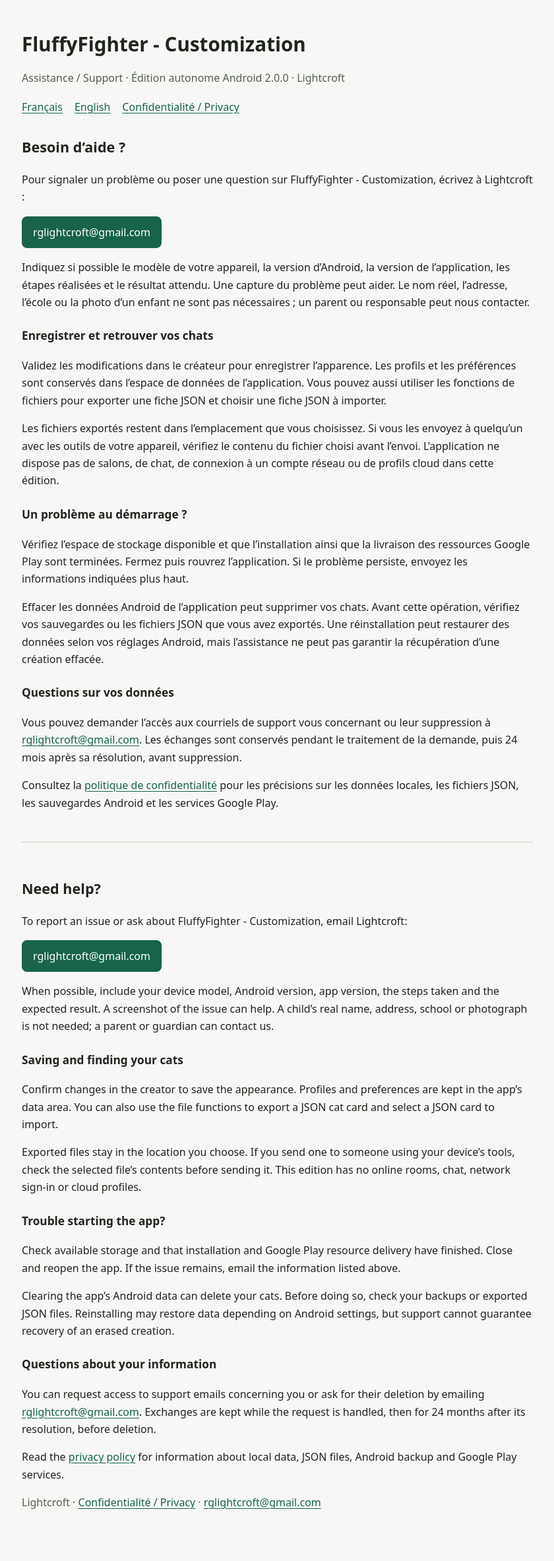
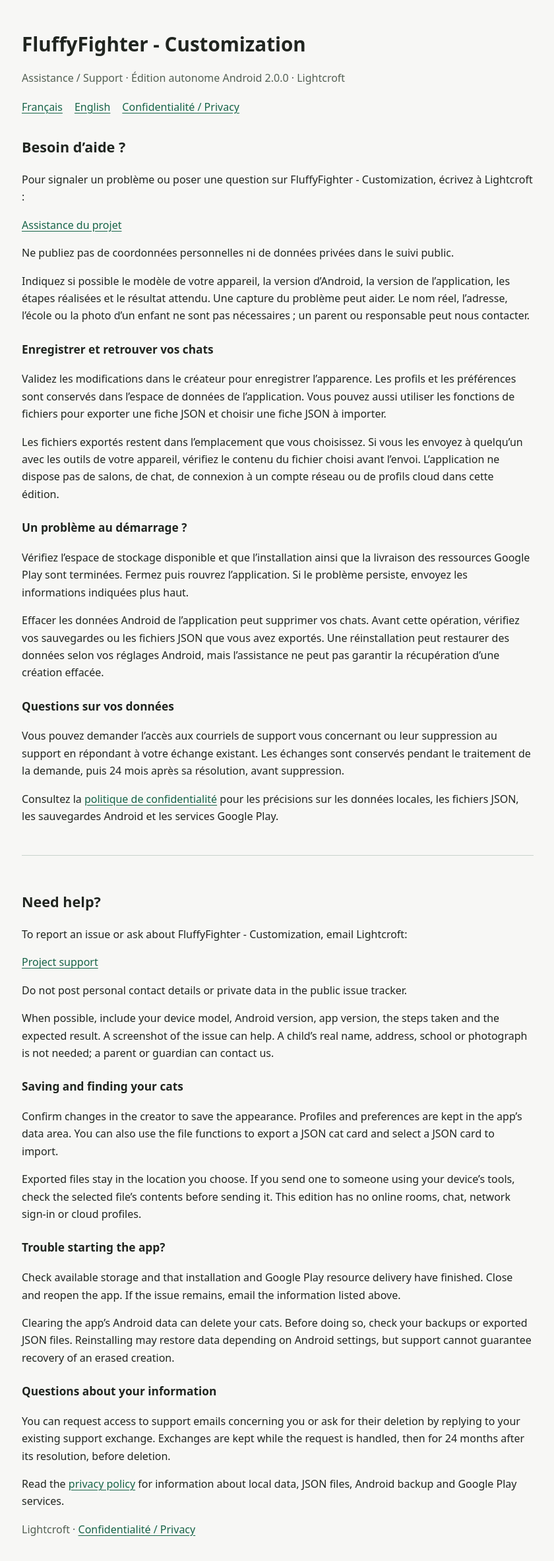
Before and after one commit to 0Lightcroft/fluffy-universe, a plain HTML site: page support-fluffyfighter-customization.html in a window 1280 px wide. Shown: the whole page at 66% size, without its empty margins (219-1059 px from the left). Drawn offline with Linux system fonts and the light colour scheme.

Commit message:
Remove personal contact details from public support pages

```diff
--- a/support-fluffyfighter-customization.html
+++ b/support-fluffyfighter-customization.html
@@ -18,7 +18,7 @@
   <section id="francais" lang="fr" aria-labelledby="titre-fr">
     <h2 id="titre-fr">Besoin d’aide ?</h2>
     <p>Pour signaler un problème ou poser une question sur FluffyFighter - Customization, écrivez à Lightcroft :</p>
-    <p><a class="contact" href="mailto:rglightcroft@gmail.com?subject=FluffyFighter%20-%20Customization%20-%20Support">rglightcroft@gmail.com</a></p>
+    <p><a href="https://github.com/0Lightcroft/fluffy-universe/issues">Assistance du projet</a></p><p class="note">Ne publiez pas de coordonnées personnelles ni de données privées dans le suivi public.</p>
     <p>Indiquez si possible le modèle de votre appareil, la version d’Android, la version de l’application, les étapes réalisées et le résultat attendu. Une capture du problème peut aider. Le nom réel, l’adresse, l’école ou la photo d’un enfant ne sont pas nécessaires ; un parent ou responsable peut nous contacter.</p>
 
     <h3>Enregistrer et retrouver vos chats</h3>
@@ -30,14 +30,14 @@
     <p>Effacer les données Android de l’application peut supprimer vos chats. Avant cette opération, vérifiez vos sauvegardes ou les fichiers JSON que vous avez exportés. Une réinstallation peut restaurer des données selon vos réglages Android, mais l’assistance ne peut pas garantir la récupération d’une création effacée.</p>
 
     <h3>Questions sur vos données</h3>
-    <p>Vous pouvez demander l’accès aux courriels de support vous concernant ou leur suppression à <a href="mailto:rglightcroft@gmail.com">rglightcroft@gmail.com</a>. Les échanges sont conservés pendant le traitement de la demande, puis 24 mois après sa résolution, avant suppression.</p>
+    <p>Vous pouvez demander l’accès aux courriels de support vous concernant ou leur suppression au support en répondant à votre échange existant. Les échanges sont conservés pendant le traitement de la demande, puis 24 mois après sa résolution, avant suppression.</p>
     <p>Consultez la <a href="privacy-fluffyfighter-customization.html#francais">politique de confidentialité</a> pour les précisions sur les données locales, les fichiers JSON, les sauvegardes Android et les services Google Play.</p>
   </section>
 
   <section id="english" lang="en" aria-labelledby="title-en">
     <h2 id="title-en">Need help?</h2>
     <p>To report an issue or ask about FluffyFighter - Customization, email Lightcroft:</p>
-    <p><a class="contact" href="mailto:rglightcroft@gmail.com?subject=FluffyFighter%20-%20Customization%20-%20Support">rglightcroft@gmail.com</a></p>
+    <p><a href="https://github.com/0Lightcroft/fluffy-universe/issues">Project support</a></p><p class="note">Do not post personal contact details or private data in the public issue tracker.</p>
     <p>When possible, include your device model, Android version, app version, the steps taken and the expected result. A screenshot of the issue can help. A child’s real name, address, school or photograph is not needed; a parent or guardian can contact us.</p>
 
     <h3>Saving and finding your cats</h3>
@@ -49,10 +49,10 @@
     <p>Clearing the app’s Android data can delete your cats. Before doing so, check your backups or exported JSON files. Reinstalling may restore data depending on Android settings, but support cannot guarantee recovery of an erased creation.</p>
 
     <h3>Questions about your information</h3>
-    <p>You can request access to support emails concerning you or ask for their deletion by emailing <a href="mailto:rglightcroft@gmail.com">rglightcroft@gmail.com</a>. Exchanges are kept while the request is handled, then for 24 months after its resolution, before deletion.</p>
+    <p>You can request access to support emails concerning you or ask for their deletion by replying to your existing support exchange. Exchanges are kept while the request is handled, then for 24 months after its resolution, before deletion.</p>
     <p>Read the <a href="privacy-fluffyfighter-customization.html#english">privacy policy</a> for information about local data, JSON files, Android backup and Google Play services.</p>
   </section>
-  <footer><p>Lightcroft · <a href="privacy-fluffyfighter-customization.html">Confidentialité / Privacy</a> · <a href="mailto:rglightcroft@gmail.com">rglightcroft@gmail.com</a></p></footer>
+  <footer><p>Lightcroft · <a href="privacy-fluffyfighter-customization.html">Confidentialité / Privacy</a></p></footer>
 </main>
 </body>
 </html>
```
Also changed, not shown: privacy-fluffyfighter-customization.html (+7 -7 lines), tester-fluffyfighter-customization.html (+1 -1 lines).
